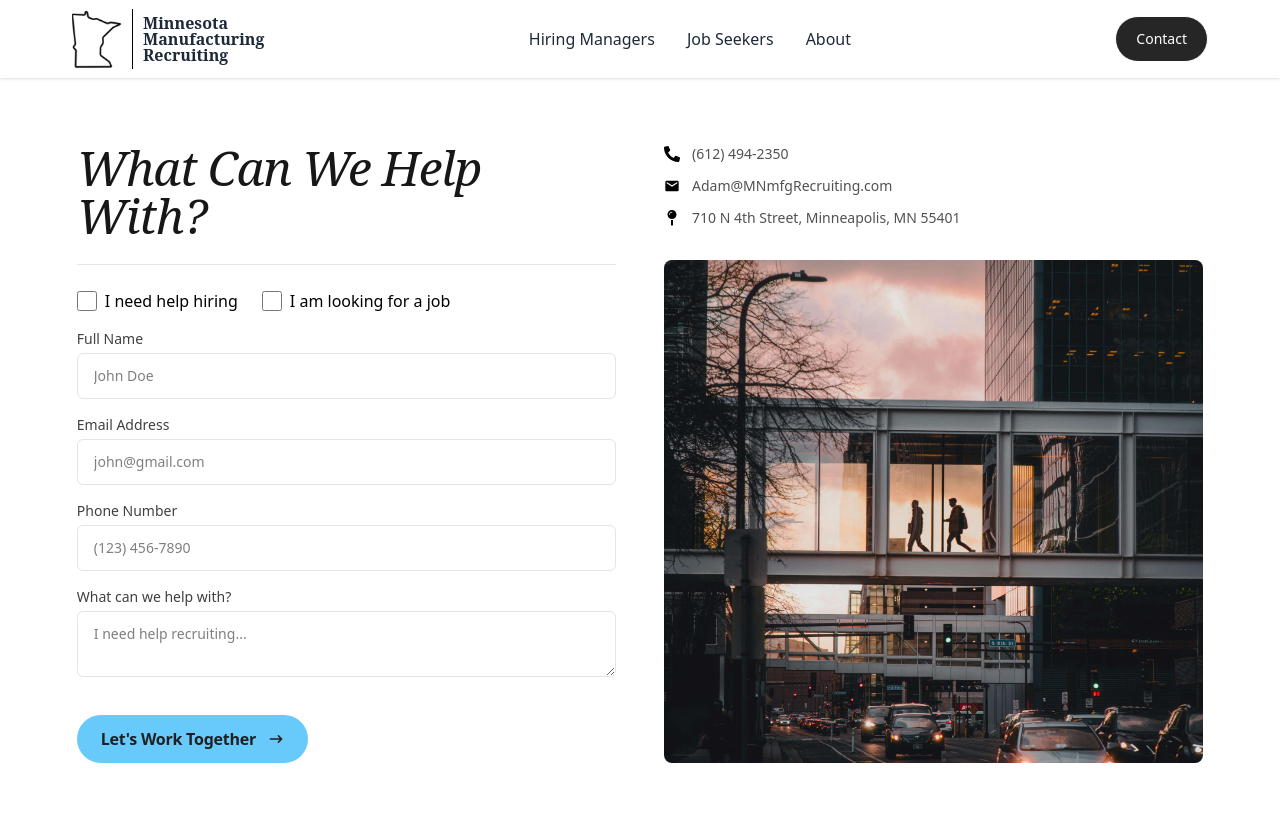
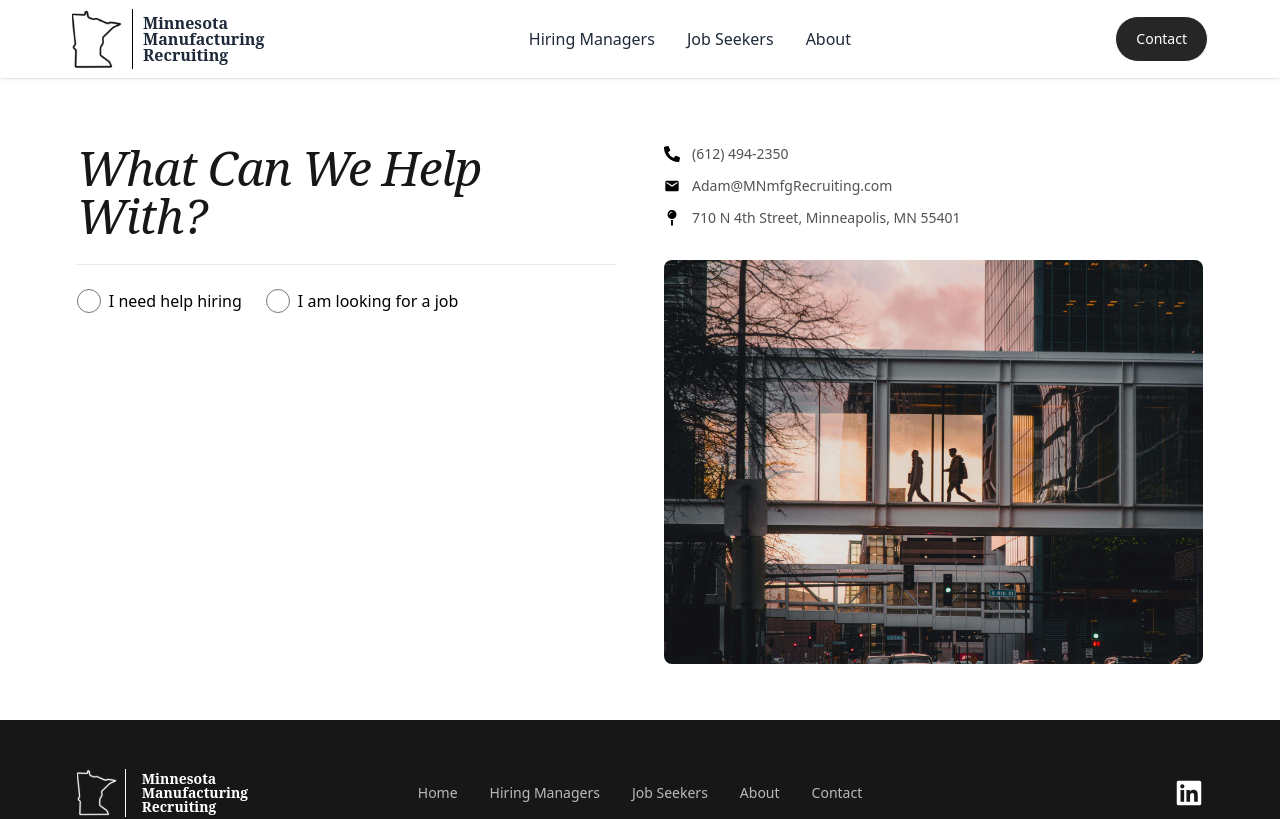
Before and after one commit to mhlauf1/mmr, a Next.js app: page /contact in a window 1280 px wide. Shown: the top 819 px of the page. Built offline with nearby package versions, Linux system fonts and the light colour scheme.

Commit message:
finishing form setup

```diff
--- a/src/components/BottomCTA.tsx
+++ b/src/components/BottomCTA.tsx
@@ -152,7 +152,6 @@ const BottomCTA: React.FC = () => {
           />
         </form>
       </div>
-
       {/* Job Seekers */}
       <div className="flex flex-col h-auto p-6 md:p-8 bg-neutral-50 border border-neutral-200 md:rounded-xl">
         <div>
@@ -168,11 +167,9 @@ const BottomCTA: React.FC = () => {
             </div>
           )}
         </div>
-
         <form onSubmit={handleSeekerSubmit} className="space-y-4 mt-6">
           {/* honeypot */}
           <input type="text" name="_gotcha" style={{ display: "none" }} />
-
           <div>
             <label className="block text-neutral-700 text-sm mb-1">
               Full Name
--- a/src/sections/contact/Hero.tsx
+++ b/src/sections/contact/Hero.tsx
@@ -14,10 +14,12 @@ export default function ContactPage() {
   const [fullName, setFullName] = useState("");
   const [email, setEmail] = useState("");
   const [phoneNumber, setPhoneNumber] = useState("");
+  const [company, setCompany] = useState("");
+  const [position, setPosition] = useState("");
   const [extraText, setExtraText] = useState("");
-  // const [resumeFile, setResumeFile] = useState<File | null>(null);
+  const [formError, setFormError] = useState<string | null>(null);
 
-  // ← use the Formspree hook with your form ID
+  // Formspree hook
   const [state, handleSubmit] = useForm("xanbebqo");
   const submitting = state.submitting;
   const success = state.succeeded;
@@ -34,10 +36,22 @@ export default function ContactPage() {
   const handleOptionChange = (option: "hiring" | "job") => {
     setHelpHiring(option === "hiring");
     setHelpJob(option === "job");
+    setFormError(null);
+  };
+
+  const onSubmit = (e: React.FormEvent) => {
+    e.preventDefault();
+    if (!helpHiring && !helpJob) {
+      setFormError(
+        "Please select either “I need help hiring” or “I am looking for a job.”"
+      );
+      return;
+    }
+    handleSubmit(e);
   };
 
   return (
-    <div className="px-4 py-[15vh] pb-[7vh] md:px-[6%] md:flex md:space-x-12">
+    <div className="px-4 py-[8vh] md:py-[15vh] md:min-h-[90vh] md:pb-[7vh] md:px-[6%] md:flex md:space-x-12">
       {/* Left column */}
       <div className="md:w-1/2">
         <motion.h1
@@ -58,33 +72,40 @@ export default function ContactPage() {
             Thanks for reaching out! We&apos;ll be in touch soon.
           </div>
         )}
+
         <div className="my-4 flex flex-row gap-x-6 gap-y-6">
           <label className="inline-flex items-center">
             <input
-              type="checkbox"
+              type="radio"
+              name="contactType"
               checked={helpHiring}
               onChange={() => handleOptionChange("hiring")}
-              className="accent-[#68C9FB] rounded-md size-5 mr-2"
+              className="accent-[#68C9FB] rounded-full size-5 md:size-6 mr-2"
             />
             I need help hiring
           </label>
           <label className="inline-flex items-center">
             <input
-              type="checkbox"
+              type="radio"
+              name="contactType"
               checked={helpJob}
               onChange={() => handleOptionChange("job")}
-              className="accent-[#68C9FB] rounded-md size-5 mr-2"
+              className="accent-[#68C9FB] rounded-full md:size-6 size-5 mr-2"
             />
             I am looking for a job
           </label>
         </div>
-        {/* ← wire up Formspree's handleSubmit */}
-        <form onSubmit={handleSubmit} className="space-y-4">
-          {/* spam honeypot */}
+
+        {formError && <p className="text-red-600 text-sm mb-4">{formError}</p>}
+
+        {(helpHiring || helpJob) && (
+          <form onSubmit={onSubmit} className="space-y-4">
+            {/* honeypot */}
             <input type="text" name="_gotcha" style={{ display: "none" }} />
-          {/* hidden fields for your checkboxes */}
+            {/* hidden fields */}
             <input type="hidden" name="helpHiring" value={String(helpHiring)} />
             <input type="hidden" name="helpJob" value={String(helpJob)} />
+
             <div>
               <label className="block text-neutral-700 text-sm mb-1">
                 Full Name
@@ -92,7 +113,7 @@ export default function ContactPage() {
               <input
                 name="fullName"
                 type="text"
-              placeholder="John Doe"
+                placeholder="Name"
                 required
                 value={fullName}
                 onChange={(e) => setFullName(e.target.value)}
@@ -104,6 +125,7 @@ export default function ContactPage() {
                 errors={state.errors}
               />
             </div>
+
             <div>
               <label className="block text-neutral-700 text-sm mb-1">
                 Email Address
@@ -111,7 +133,7 @@ export default function ContactPage() {
               <input
                 name="email"
                 type="email"
-              placeholder="john@gmail.com"
+                placeholder="email@gmail.com"
                 required
                 value={email}
                 onChange={(e) => setEmail(e.target.value)}
@@ -123,6 +145,7 @@ export default function ContactPage() {
                 errors={state.errors}
               />
             </div>
+
             <div>
               <label className="block text-neutral-700 text-sm mb-1">
                 Phone Number
@@ -141,13 +164,62 @@ export default function ContactPage() {
                 errors={state.errors}
               />
             </div>
+
+            {helpHiring && (
+              <div>
+                <label className="block text-neutral-700 text-sm mb-1">
+                  Company
+                </label>
+                <input
+                  name="company"
+                  type="text"
+                  placeholder="Company Name"
+                  required
+                  value={company}
+                  onChange={(e) => setCompany(e.target.value)}
+                  className="w-full border text-sm border-neutral-200 bg-white rounded-md px-4 py-3 focus:outline-none focus:ring-2 focus:ring-blue-300"
+                />
+                <ValidationError
+                  prefix="Company"
+                  field="company"
+                  errors={state.errors}
+                />
+              </div>
+            )}
+
+            {helpJob && (
+              <div>
+                <label className="block text-neutral-700 text-sm mb-1">
+                  Position
+                </label>
+                <input
+                  name="position"
+                  required
+                  type="text"
+                  placeholder="Position you're seeking"
+                  value={position}
+                  onChange={(e) => setPosition(e.target.value)}
+                  className="w-full border text-sm border-neutral-200 bg-white rounded-md px-4 py-3 focus:outline-none focus:ring-2 focus:ring-blue-300"
+                />
+                <ValidationError
+                  prefix="Position"
+                  field="position"
+                  errors={state.errors}
+                />
+              </div>
+            )}
+
             <div>
               <label className="block text-neutral-700 text-sm mb-1">
                 What can we help with?
               </label>
               <textarea
                 name="extraText"
-              placeholder="I need help recruiting..."
+                placeholder={
+                  helpHiring
+                    ? "I need help recruiting..."
+                    : "Let us know how we can assist you..."
+                }
                 required
                 value={extraText}
                 onChange={(e) => setExtraText(e.target.value)}
@@ -159,15 +231,19 @@ export default function ContactPage() {
                 errors={state.errors}
               />
             </div>
+
             <div className="mt-8">
-            <Button text={submitting ? "Submitting…" : "Let's Work Together"} />
+              <Button
+                text={submitting ? "Submitting…" : "Let’s Work Together"}
+              />
             </div>
           </form>
+        )}
       </div>
-      {/* Right column: contact info + image */}
+
+      {/* Right column */}
       <div className="md:w-1/2 flex flex-col">
         <hr className="mt-6 border-gray-200 flex md:hidden" />
-
         <ul className="mt-6 text-sm space-y-3">
           <li className="flex items-center gap-3">
             <FaPhoneAlt size={16} />
```
Lines whose indentation alone changed are shown as unchanged.
